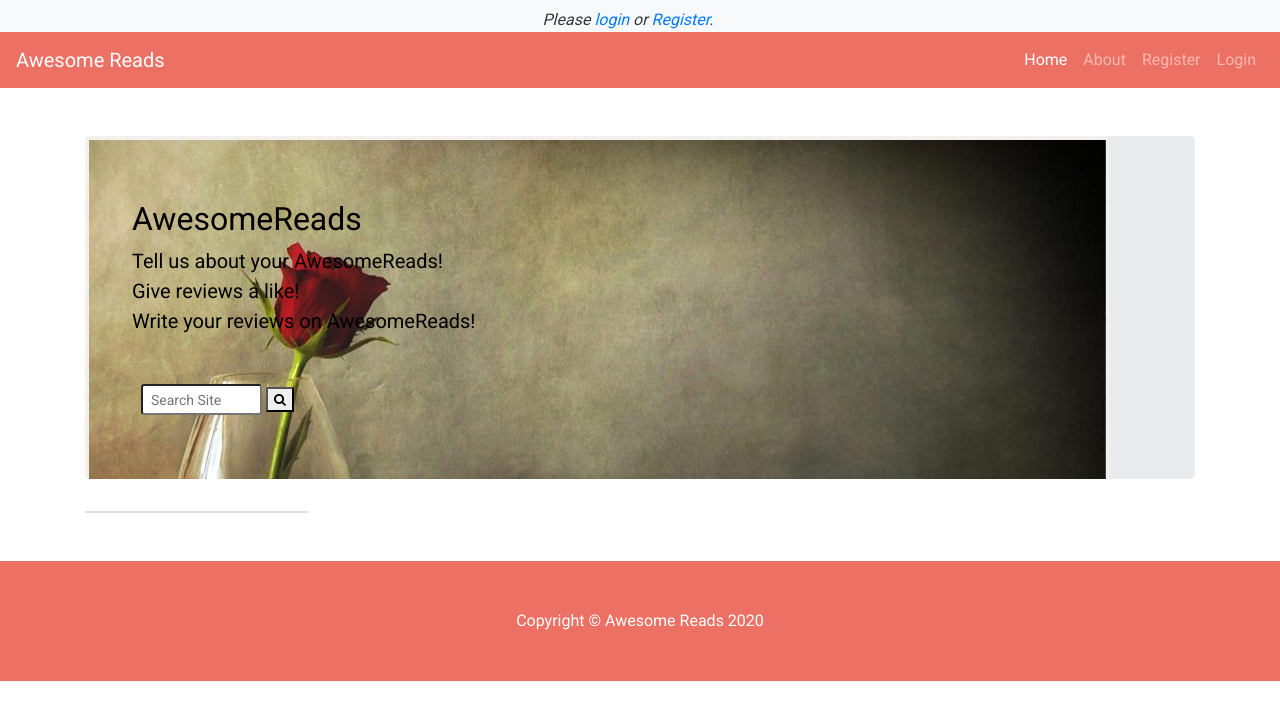
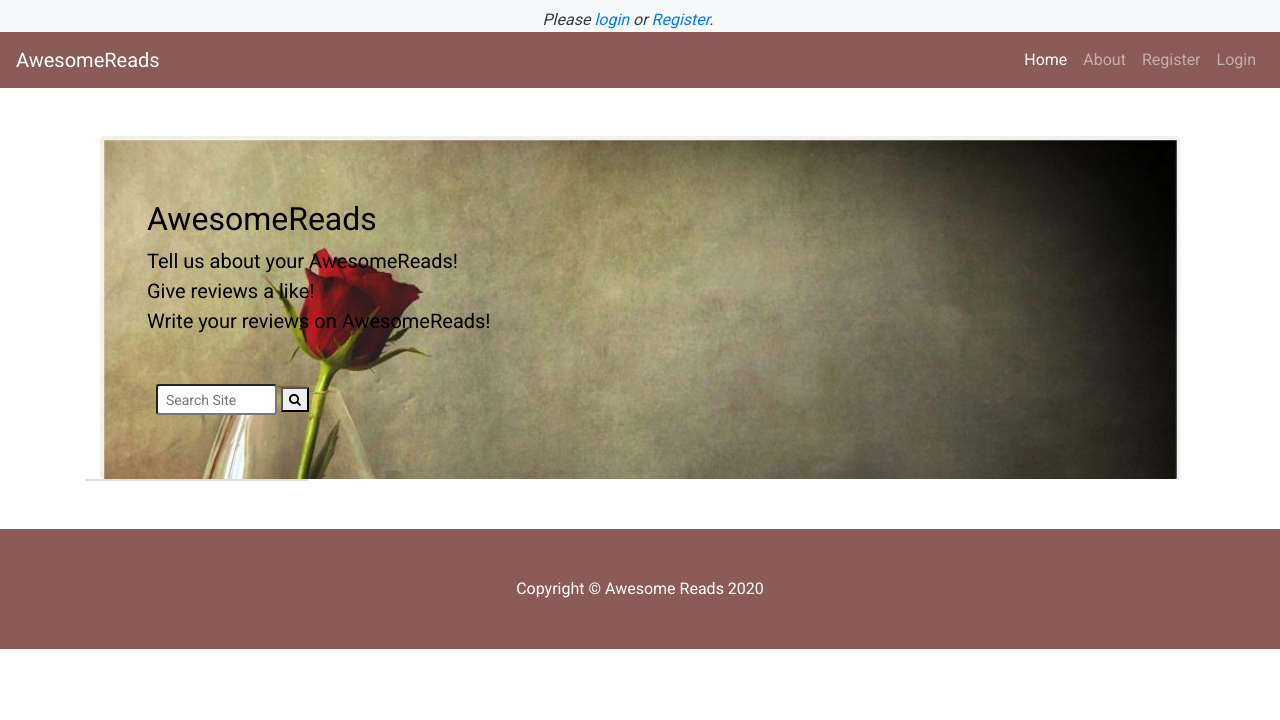
Before and after one commit to rootcanopy/Book-Reviews, a Flask app: page /index in a window 1280 px wide. Shown: the top 720 px of the page. Run offline with Flask 2, Linux system fonts and the light colour scheme; data that the repository does not hold is empty; some libraries are stand-ins or nearby versions.

Commit message:
more styling now definitely moving onto routes and add create

```diff
--- a/static/style.css
+++ b/static/style.css
@@ -7,11 +7,12 @@ body {
 .jumbotron {
     background-image: url('./images/cute.jpg');
     background-repeat: no-repeat;
-    /*background-size: cover;*/
-    max-width:100%;
+    background-size: cover;
+    /*max-width:100vw;*/
     height:auto;
     color: black;
     font-weight: bold;
+    margin:0;
 }
 
 .card {
@@ -20,9 +21,11 @@ body {
 
 /* NAVBAR STYLES */
 .bg-dark{
-    background-color: #EC7063!important;
+    background-color: #8B5C57!important;
 }
-
 .navbar-light .navbar-brand  {
-    color: #F5FAFA;
+    color: black!important;
 }
+.nav-item{
+    color: black;
+  }
--- a/templates/base.html
+++ b/templates/base.html
@@ -34,7 +34,7 @@
 
 <header>
     <nav class="navbar navbar-expand-md navbar-dark bg-dark">
-        <a class="navbar-brand" href="{{ url_for('index') }}">Awesome Reads</a>
+        <a class="navbar-brand" href="{{ url_for('index') }}">AwesomeReads</a>
             <button class="navbar-toggler" type="button" data-toggle="collapse" data-target="#navbarNavAltMarkup" aria-controls="navbarNavAltMarkup" aria-expanded="false" aria-label="Toggle navigation">
                 <span class="navbar-toggler-icon"></span>
             </button>
--- a/templates/index.html
+++ b/templates/index.html
@@ -3,11 +3,12 @@
 {% block content %}
 
 <main>
+<div class="container">
     <div class="row">
         <!-- MAIN PAGE -->
             <div class="col-12">
                 <div class="jumbotron">
-                <div class="container mt-0">
+                    <div class="container">
                     <!-- JUMBO TEXT -->
                         <h2 class="jumbo-awesome">AwesomeReads</h2>
                         <p class="lead">
@@ -28,6 +29,7 @@
                                     </button>
                             </div>
                         </form>
+                    </div>
                 </div>
             </div>
         </div>
```
Lines whose indentation alone changed are shown as unchanged.
